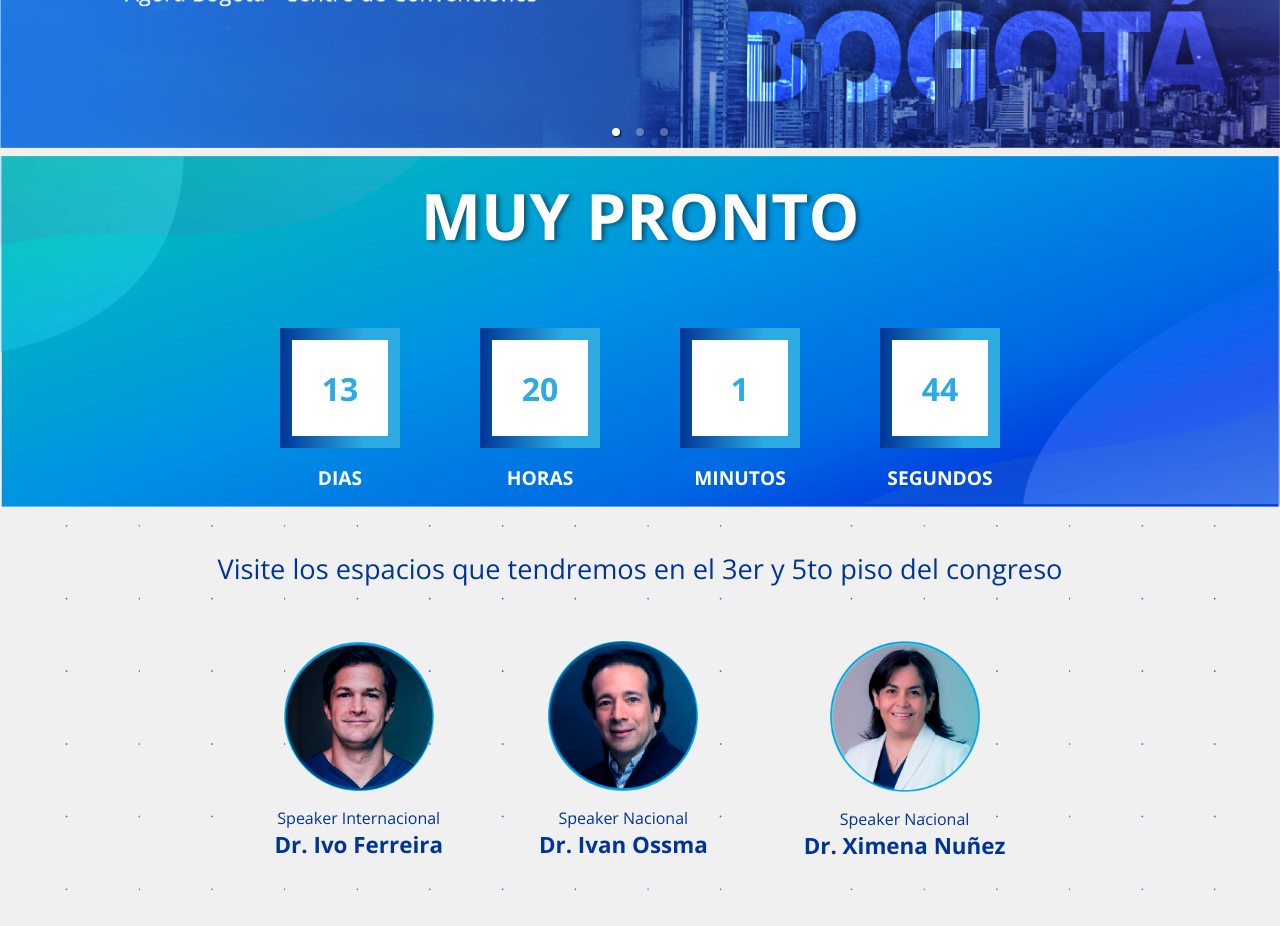
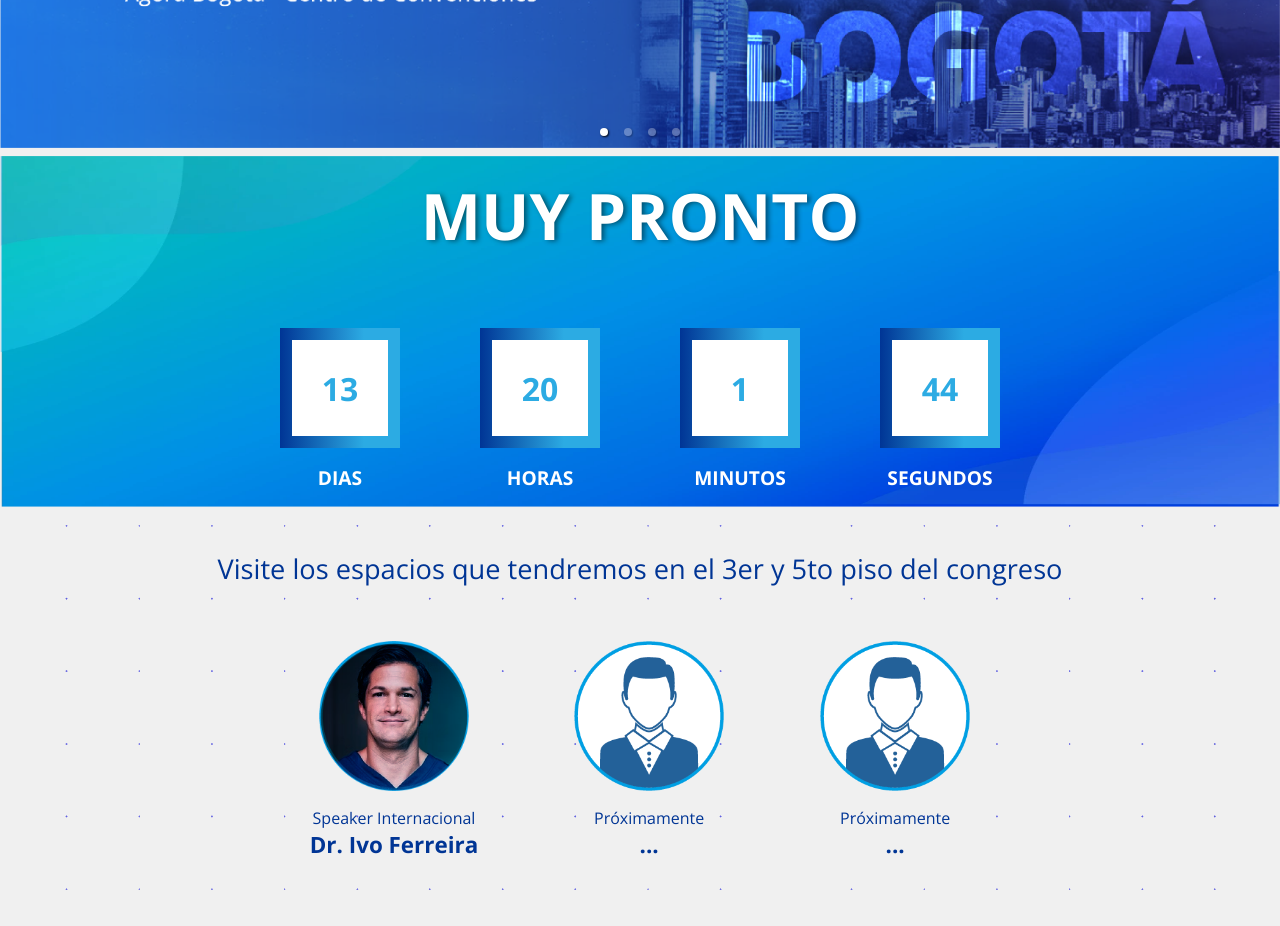
Before and after one commit to michaeliq/alcon_paao_hat_agencia, a React (Vite) app: page / in a window 1280 px wide. Shown: the part 360-1286 px from the top of the page. Built offline with nearby package versions, Linux system fonts and the light colour scheme.

Commit message:
update, hero banner image and info1

```diff
--- a/src/containers/Home/HeroBanner.jsx
+++ b/src/containers/Home/HeroBanner.jsx
@@ -34,8 +34,10 @@ export function HeroBanner() {
         if (width < 800) {
             setImages(array_image)
         } else {
-            array_image.pop()
-            setImages(array_image)
+            if (array_image[array_image.length - 1]?.class == "hero_image_5"){
+                array_image.pop()
+                setImages(array_image)
+            }
         }
     },[width])
     return (
--- a/src/containers/Home/Info1Section.jsx
+++ b/src/containers/Home/Info1Section.jsx
@@ -16,15 +16,21 @@ export function Info1Section() {
                         </p>
                     </div>
                     <div className="imagen_content_info_1">
-                        <img src="/images/dr_ivan_ossma.webp" alt="Info 1" className="image_1_info_1" />
+                        <img src="/images/image_1_5_info_1.webp" alt="Info 1" className="image_1_info_1" />
+                        {/* <p className="legend_image_info_1">
+                            Speaker Nacional <br /> <span>Dr. Ivan Ossma</span>
+                        </p> */}
                         <p className="legend_image_info_1">
-                            Speaker Nacional <br /> <span>Dr. Ivan Ossma</span>
+                            Próximamente <br /> <span>...</span>
                         </p>
                     </div>
                     <div className="imagen_content_info_1">
-                        <img src="/images/dra_ximena_nunez.webp" alt="Info 1" className="image_1_5_info_1" />
+                        <img src="/images/image_1_5_info_1.webp" alt="Info 1" className="image_1_5_info_1" />
+                        {/* <p className="legend_image_info_1">
+                            Speaker Nacional <br /> <span>Dr. Ximena Nuñez</span>
+                        </p> */}
                         <p className="legend_image_info_1">
-                            Speaker Nacional <br /> <span>Dr. Ximena Nuñez</span>
+                            Próximamente <br /> <span>...</span>
                         </p>
                     </div>
                 </div>
```
Also changed, not shown: public/images/hero_banner_desktop_3.webp.
